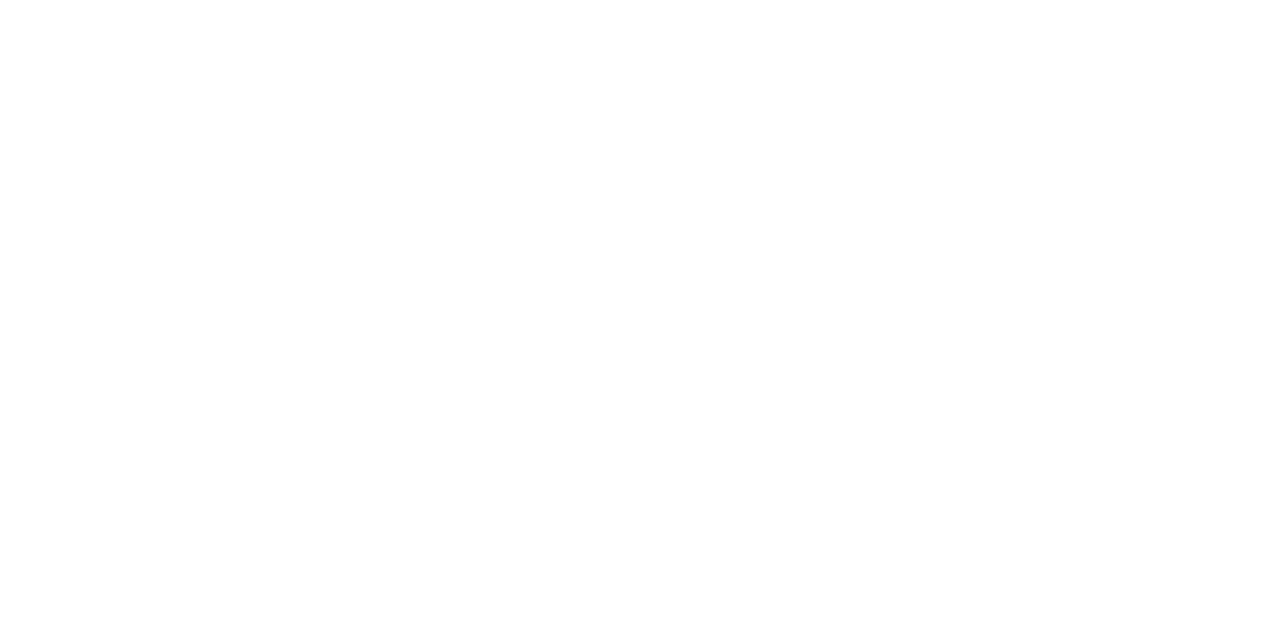
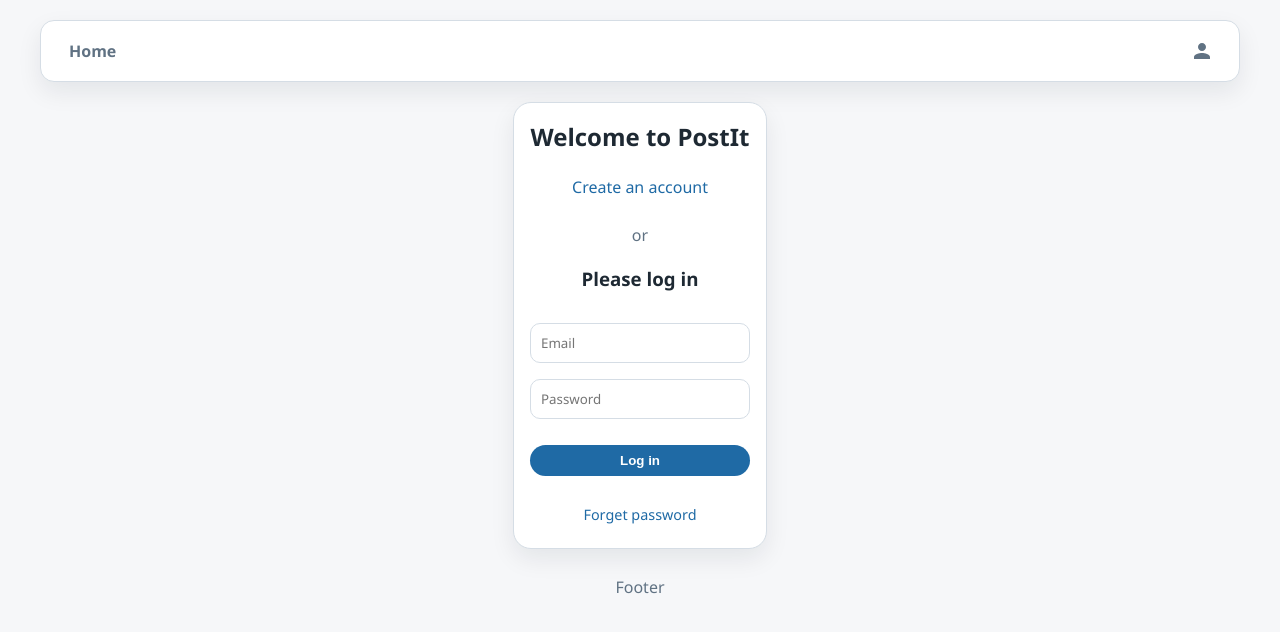
Before and after one commit to RainBowBl00d/WAD_HW1, a plain HTML site: page login.html in a window 1280 px wide. Drawn offline with Linux system fonts and the light colour scheme.

Commit message:
completed addPost.hmtl, login.html, added to main.css

```diff
--- a/login.html
+++ b/login.html
@@ -4,8 +4,46 @@
     <meta charset="UTF-8">
     <meta name="viewport" content="width=device-width, initial-scale=1.0">
     <title>Login</title>
+    <link rel="stylesheet" href="main.css">
 </head>
 <body>
+    <header>
+    <nav class="navbar">
+      <div class="nav-links">
+        <a href="index.html">Home</a>
+      </div>
+      <a href="login.html" class="login" title="User Profile / Login">
+        <svg viewBox="0 0 24 24" fill="currentColor">
+          <path d="M12 12c2.21 0 4-1.79 4-4s-1.79-4-4-4-4 1.79-4 4 1.79 4 4 4zm0 2c-2.67 0-8 1.34-8 4v2h16v-2c0-2.66-5.33-4-8-4z"/>
+        </svg>
+      </a>
+    </nav>
+  </header>
 
+  <main class="app-container form-page">
+    <section class="post-card login-card">
+      <h2>Welcome to PostIt</h2>
+      <a href="#" class="accent-link">Create an account</a>
+      <p class="subtext">or</p>
+      <h3>Please log in</h3>
+
+      <!-- Required inputs prevent form submission when empty (0.5 point) -->
+      <form action="index.html" method="GET" class="login-form">
+        <div class="form-group">
+          <input type="email" name="email" placeholder="Email" required>
+        </div>
+        <div class="form-group">
+          <input type="password" name="password" placeholder="Password" required>
+        </div>
+        <button type="submit" class="like-btn">Log in</button>
+      </form>
+
+      <a href="#" class="accent-link forget-pass">Forget password</a>
+    </section>
+  </main>
+
+  <footer class="footer">
+    <p>Footer</p>
+  </footer>
 </body>
 </html>
--- a/main.css
+++ b/main.css
@@ -185,6 +185,84 @@ a {
     text-align: center;
 }
 
+.app-container.form-page {
+    display: flex;
+    justify-content: center;
+}
+
+.form-card {
+    width: 100%;
+    max-width: 420px;
+    margin: 40px auto;
+}
+
+.login-card {
+    text-align: center;
+}
+
+.accent-link {
+    color: var(--brand);
+    display: inline-block;
+    margin: 6px 0;
+}
+
+.accent-link:hover {
+    text-decoration: underline;
+}
+
+a + .subtext {
+    color: var(--text-muted);
+    margin: 4px 0;
+}
+
+p ~ h3 {
+    margin-bottom: 16px;
+    color: var(--text);
+    font-weight: 600;
+}
+
+.form-group {
+    display: flex;
+    flex-direction: row;
+    gap: 6px;
+    margin-bottom: 16px;
+    text-align: left;
+}
+
+.form-group label {
+    font-weight: 600;
+    color: var(--text);
+}
+
+textarea,
+input[type="email"],
+input[type="password"],
+input[type="file"] {
+    width: 100%;
+    padding: 10px;
+    border: 1px solid var(--border);
+    border-radius: var(--radius-sm);
+    background-color: var(--surface);
+    color: var(--text);
+    font-family: inherit;
+}
+
+textarea {
+    min-height: 120px;
+    resize: vertical;
+}
+
+.form-actions > .like-btn,
+.login-form > .like-btn {
+    width: 100%;
+    margin-top: 10px;
+}
+
+.forget-pass {
+    margin-top: 14px;
+    font-size: 0.9rem;
+}
+
 @media (max-width: 1024px) {
     .app-container {
         grid-template-columns: 1fr;
```
Also changed, not shown: addPost.html (+37 -0 lines).
